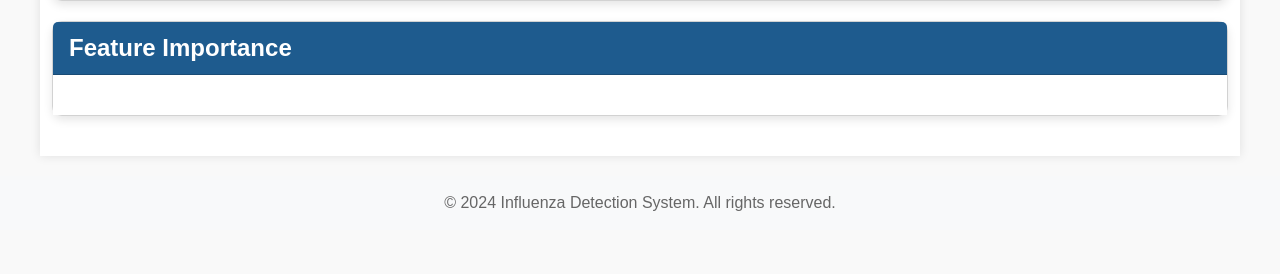
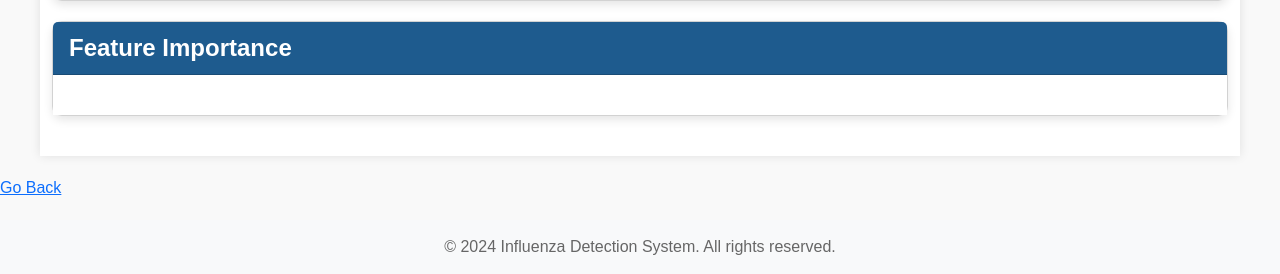
Before and after one commit to geekr-ml/flutest, a Flask app: template templates/result.html in a window 1280 px wide. Shown: the part 601-875 px from the top of the page. Before the commit the page ends 812 px from the top, so only its background shows below. Run offline with Flask 3, Linux system fonts and the light colour scheme; the template is opened without the code that fills it, so the values that code supplies are empty; parts of the project's set-up code (start-up, migrations or seed data) failed here and were passed over.

Commit message:
Update result.html

```diff
--- a/templates/result.html
+++ b/templates/result.html
@@ -211,6 +211,7 @@
         </div>
 
     </div>
+        <a href="/">Go Back</a>
 
     <footer class="footer">
         <p>&copy; 2024 Influenza Detection System. All rights reserved.</p>
```
